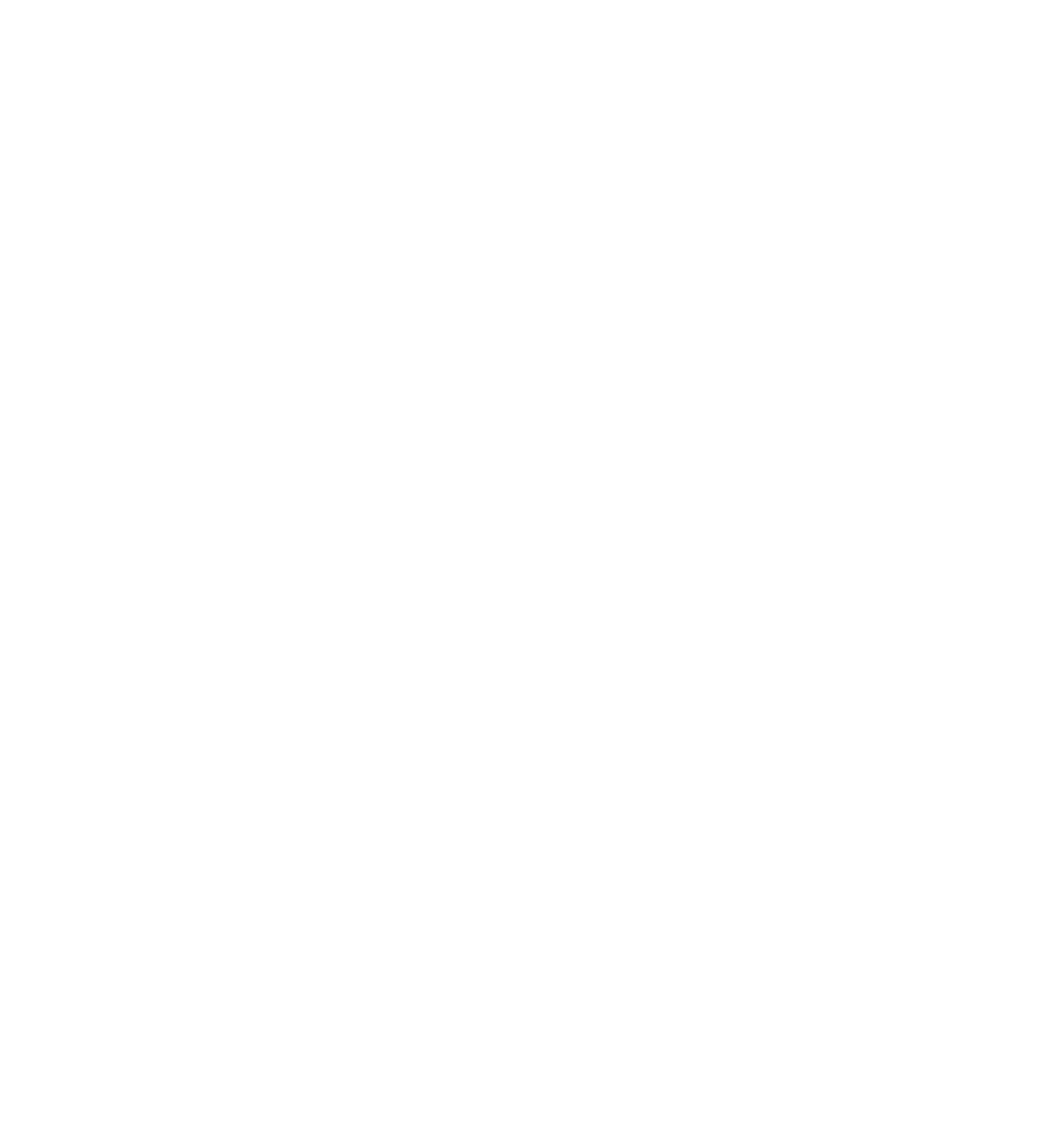
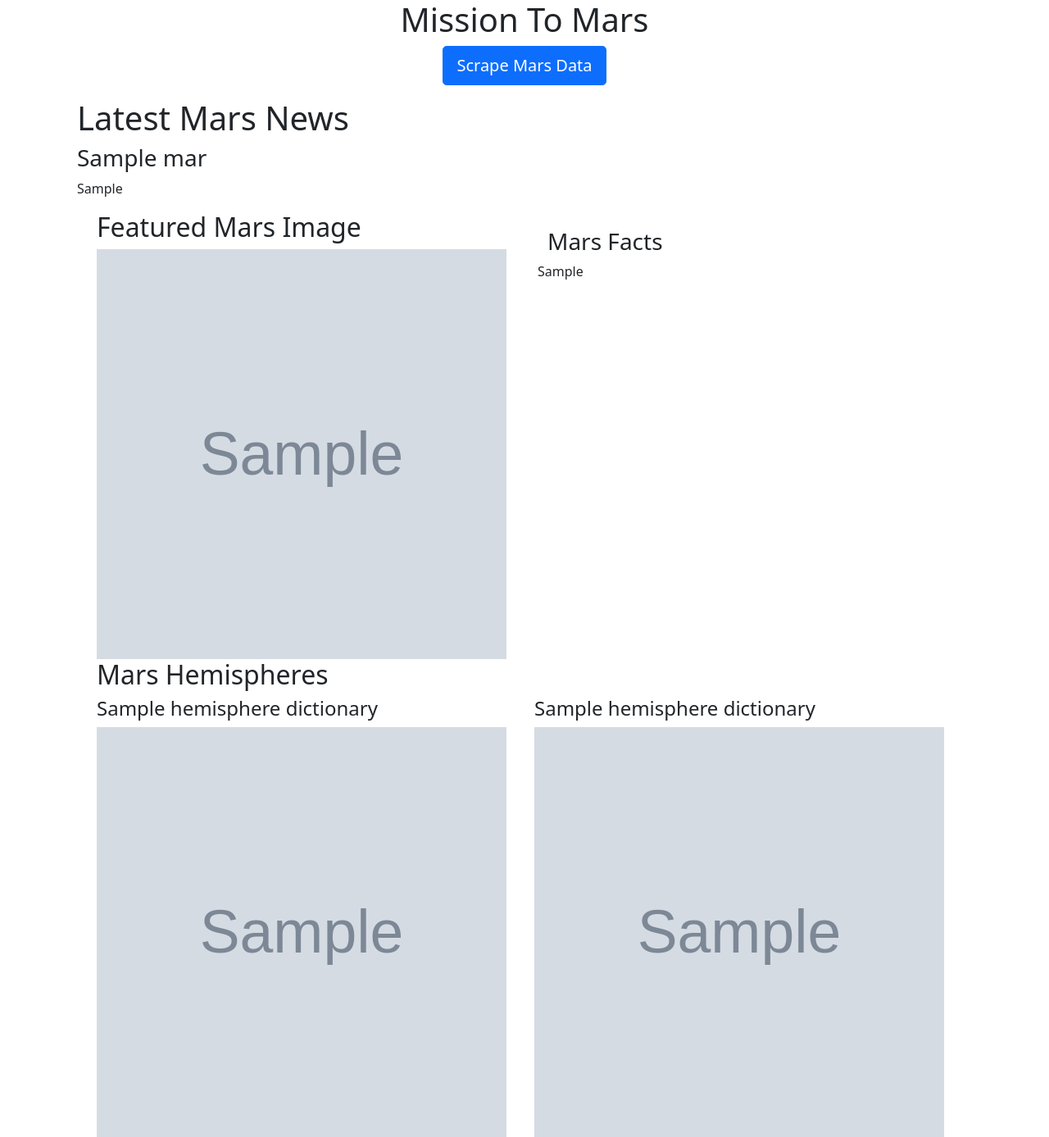
Before and after one commit to maxe23/web-scraping-challenge, a Flask app: page / in a window 1280 px wide. Before the commit the page is empty. Shown: the whole page at 82% size. Before the commit the page ends 800 px from the top, so only its background shows below. Run offline with Flask 2, Linux system fonts and the light colour scheme; grey boxes marked "Sample" are stand-in pictures; a database or web service that is not in the repository returns one stand-in record (values such as "Sample title"); some libraries are stand-ins or nearby versions.

Commit message:
added index.html info

```diff
--- a/Templates/index.html
+++ b/Templates/index.html
@@ -1,12 +1,81 @@
 <!DOCTYPE html>
 <html lang="en">
+
 <head>
-    <meta charset="UTF-8">
-    <meta http-equiv="X-UA-Compatible" content="IE=edge">
-    <meta name="viewport" content="width=device-width, initial-scale=1.0">
-    <title>Document</title>
+  <meta charset="UTF-8">
+  <meta name="viewport" content="width=device-width, initial-scale=1.0">
+  <meta http-equiv="X-UA-Compatible" content="ie=edge">
+  <title>Mission to Mars</title>
+  <link href="https://cdn.jsdelivr.net/npm/bootstrap@5.0.0-beta2/dist/css/bootstrap.min.css" rel="stylesheet" integrity="sha384-BmbxuPwQa2lc/FVzBcNJ7UAyJxM6wuqIj61tLrc4wSX0szH/Ev+nYRRuWlolflfl" crossorigin="anonymous">
+  <script src="https://cdn.jsdelivr.net/npm/bootstrap@5.0.0-beta2/dist/js/bootstrap.bundle.min.js" integrity="sha384-b5kHyXgcpbZJO/tY9Ul7kGkf1S0CWuKcCD38l8YkeH8z8QjE0GmW1gYU5S9FOnJ0" crossorigin="anonymous"></script>
+  <style>
+    img {
+        vertical-align: middle;
+        height: 500px;
+        width: 500px;
+    }
+    .border {
+      border-right: 1px solid black;
+    }
+    h2 {
+    }
+  </style>
 </head>
+
 <body>
+  <div class="container">
 
+    <div class="jumbotron text-center">
+      <h1>Mission To Mars</h1>
+      <p><a class="btn btn-primary btn-lg" href="/scrape" role="button">Scrape Mars Data</a></p>
+    </div>
+
+    <div class="container">
+    <div class="row">
+      <div class="col-md-12">
+        <h1 class="heading">Latest Mars News</h1>
+        <b><h3 class="heading">{{mars.news_title}}</h3></b>
+        <p>{{mars.news_paragraph}}</p>
+
+    <div class="container">
+      <div class="row">
+        <div class ="col-md-12">
+        </div>
+        <div class="col-md-5">
+          <h2 class="heading">Featured Mars Image</h2>
+          <img src="{{mars.featured_image_url}}">
+        </div>
+        <div class="col-md-1">
+        </div>
+        <div class="col-md-5" style="padding-top: 20px;">
+            <div class="row" style="padding-left: 16px;">
+              <h3 class="header" > Mars Facts</h3>
+                <table>
+                  {{mars.mars_facts|safe}}
+                </table>
+            </div>
+        </div>
+        </div>
+      </div>
+    <div class="container">
+      <div class="row">
+        <div class="col-md-12">
+            <h2 class="heading">Mars Hemispheres</h2>
+        </div>
+        <div class="col-md-6">
+            {% for x in mars.hemisphere_dictionary [0:2] %}
+            <h4>{{x.title}}</h4>
+            <img src="{{x.img_url}}">
+            {% endfor %}
+        </div>
+        <div class="col-md-6">
+            {% for x in mars.hemisphere_dictionary [2:4]%}
+            <h4>{{x.title}}</h4>
+            <img src="{{x.img_url}}">
+            {% endfor %}
+        </div>
+      </div>
+    </div>
+  </div>
 </body>
 </html>
```
